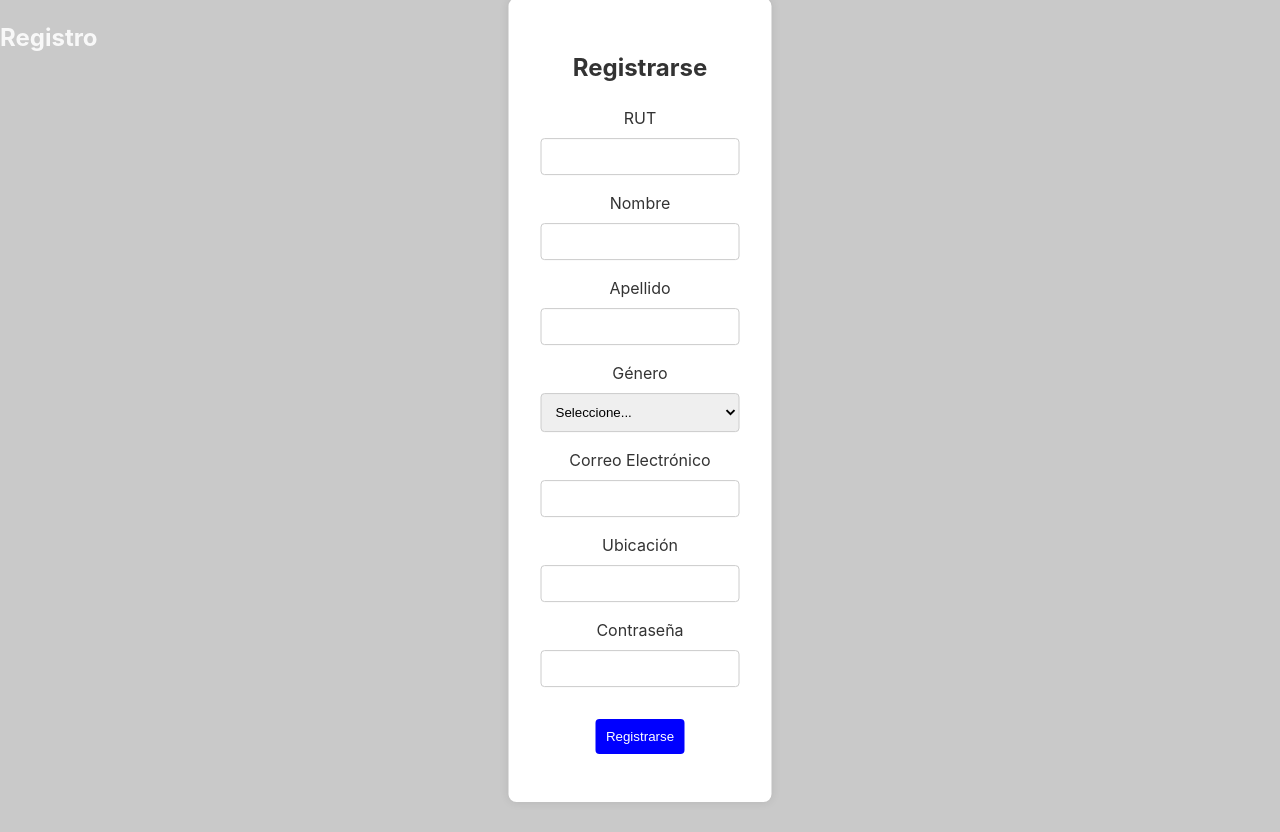
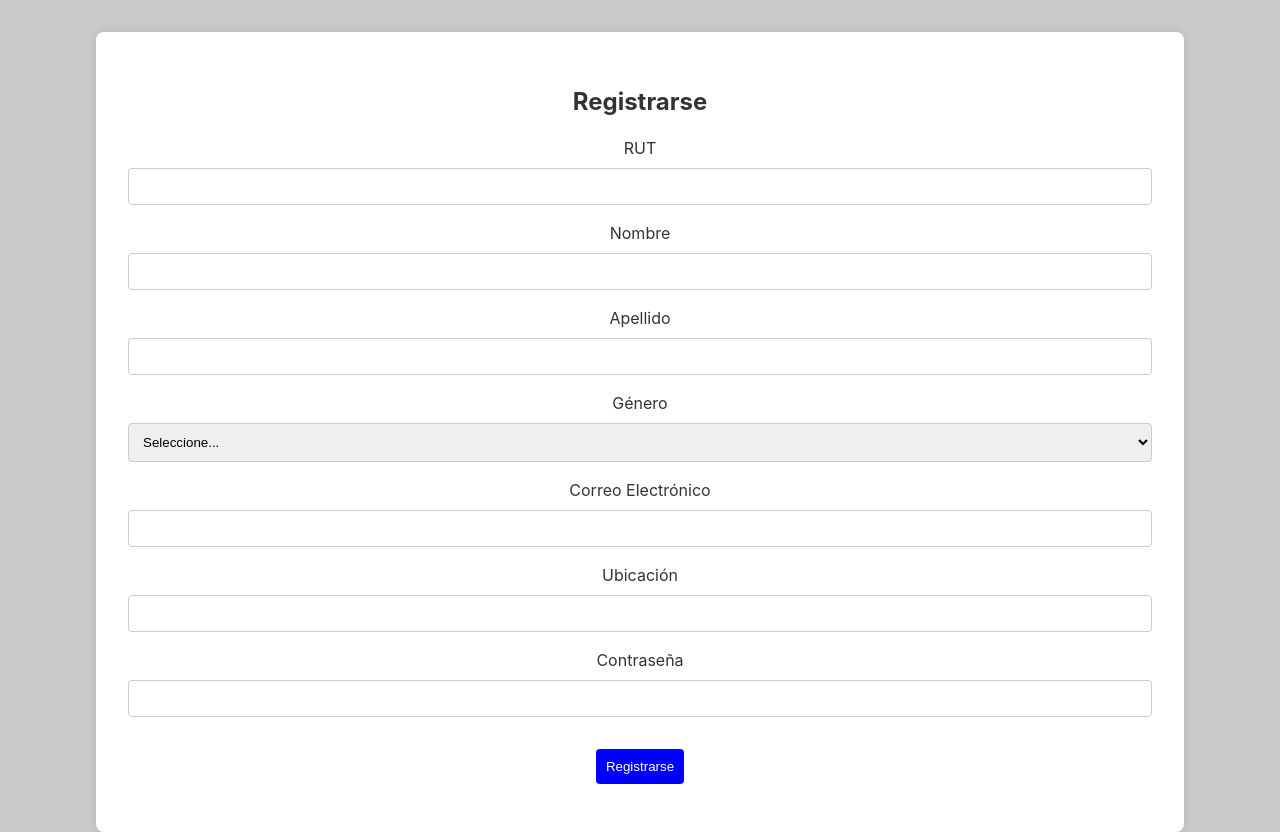
Before and after one commit to marc0cl/iso-tarjeta-vecino, a React (Vite) app in the folder frontend/: page /register in a window 1280 px wide. Built offline with nearby package versions, Linux system fonts and the light colour scheme; no server answers.

Commit message:
Feature/update (#31)
* Added logic

* Update

* Details

* Added logic

* Details

* aaa

```diff
--- a/frontend/src/routes/Register.jsx
+++ b/frontend/src/routes/Register.jsx
@@ -3,7 +3,6 @@ import RegisterForm from '../components/RegisterForm';
 function Register() {
     return (
         <div>
-            <h2>Registro</h2>
             <RegisterForm />
         </div>
     );
--- a/frontend/src/styles/Register.css
+++ b/frontend/src/styles/Register.css
@@ -1,19 +1,16 @@
 .register-container {
-    max-width: 400px;
-    margin: 0 auto;
+    max-width: 80%;
+    margin: 2rem auto;
     padding: 2rem;
     background: #fff;
     box-shadow: 0 0 10px rgba(0, 0, 0, 0.1);
     border-radius: 8px;
     text-align: center;
-    position: absolute;
-    top: 50%;
-    left: 50%;
-    transform: translate(-50%, -50%);
 }
 
 .register-container h2 {
     color: #333;
+    margin-bottom: 1rem;
 }
 
 .input-group label {
```
